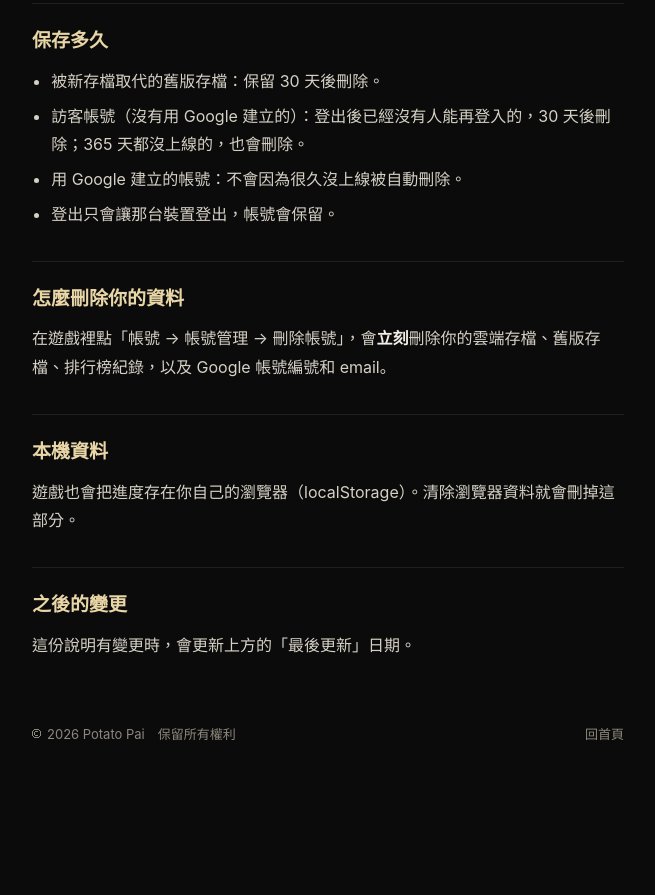
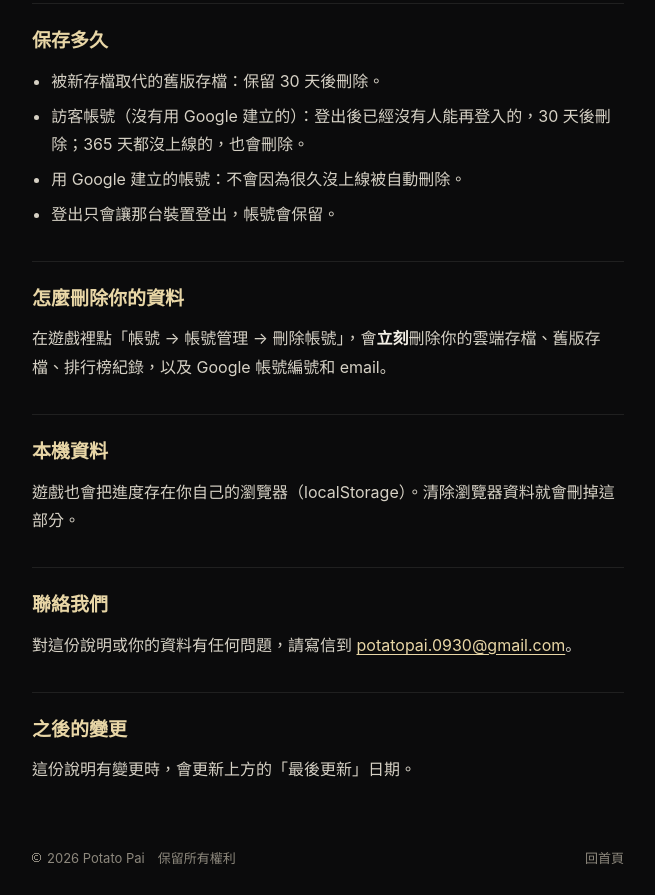
Before and after one commit to GeorgePai/GeorgePai.github.io, a plain HTML site: page privacy/index.html in a window 1280 px wide. Shown: the part 1303-2198 px from the top of the page, without its empty margins (312-967 px from the left). Before the commit the page ends 2074 px from the top, so only its background shows below. Drawn offline with Linux system fonts and the light colour scheme.

Commit message:
隱私權政策加聯絡信箱
Co-Authored-By: Claude Opus 5.5 <noreply@anthropic.com>
Claude-Session: https://claude.ai/code/session_01RiNukNt39uXfNDiq93EN2d

```diff
--- a/privacy/index.html
+++ b/privacy/index.html
@@ -48,7 +48,7 @@ footer a:hover{color:var(--paper)}
 <main class="wrap">
   <a class="home" href="/">Potato Pai</a>
   <h1>隱私權政策</h1>
-  <p class="upd">最後更新：2026 年 11 月 26 日</p>
+  <p class="upd">最後更新：2026 年 11 月 27 日</p>
   <p class="lead">Potato Pai（potatopai.com）是個人經營的遊戲網站。這份說明告訴你：我們存了什麼、存多久、怎麼刪除。</p>
 
   <section>
@@ -109,6 +109,11 @@ footer a:hover{color:var(--paper)}
   </section>
 
   <section>
+    <h2>聯絡我們</h2>
+    <p>對這份說明或你的資料有任何問題，請寫信到 <a class="lk" href="mailto:potatopai.0930@gmail.com">potatopai.0930@gmail.com</a>。</p>
+  </section>
+
+  <section>
     <h2>之後的變更</h2>
     <p>這份說明有變更時，會更新上方的「最後更新」日期。</p>
   </section>
```
Also changed, not shown: 1 other file.
